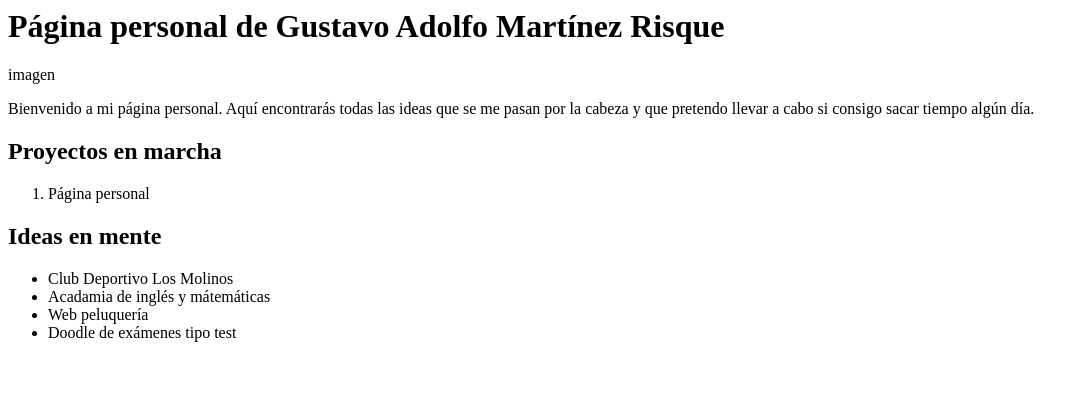
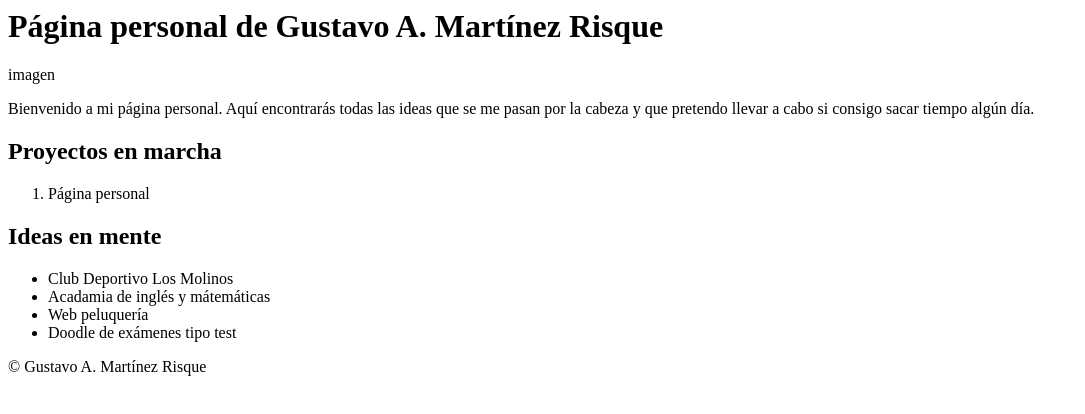
Before and after one commit to gmartinezrisque/personal, a plain HTML site: page index.html in a window 1280 px wide. Shown: the whole page, without its empty margins (0-1085 px from the left). Drawn offline with Linux system fonts and the light colour scheme.

Commit message:
Se añade el footer

```diff
--- a/index.html
+++ b/index.html
@@ -4,7 +4,7 @@
     </head>
     <body>
         <header>
-            <h1>Página personal de Gustavo Adolfo Martínez Risque</h1>
+            <h1>Página personal de Gustavo A. Martínez Risque</h1>
             imagen
             <p>Bienvenido a mi página personal. Aquí encontrarás todas las ideas que se me pasan por la cabeza y que pretendo llevar a cabo si consigo sacar tiempo algún día.</p>
         </header>
@@ -24,7 +24,7 @@
             </ul>
         </section>
         <footer>
-
+            <p><span>&copy; Gustavo A. Martínez Risque</span></p>
         </footer>
     </body>
 </html>
```
